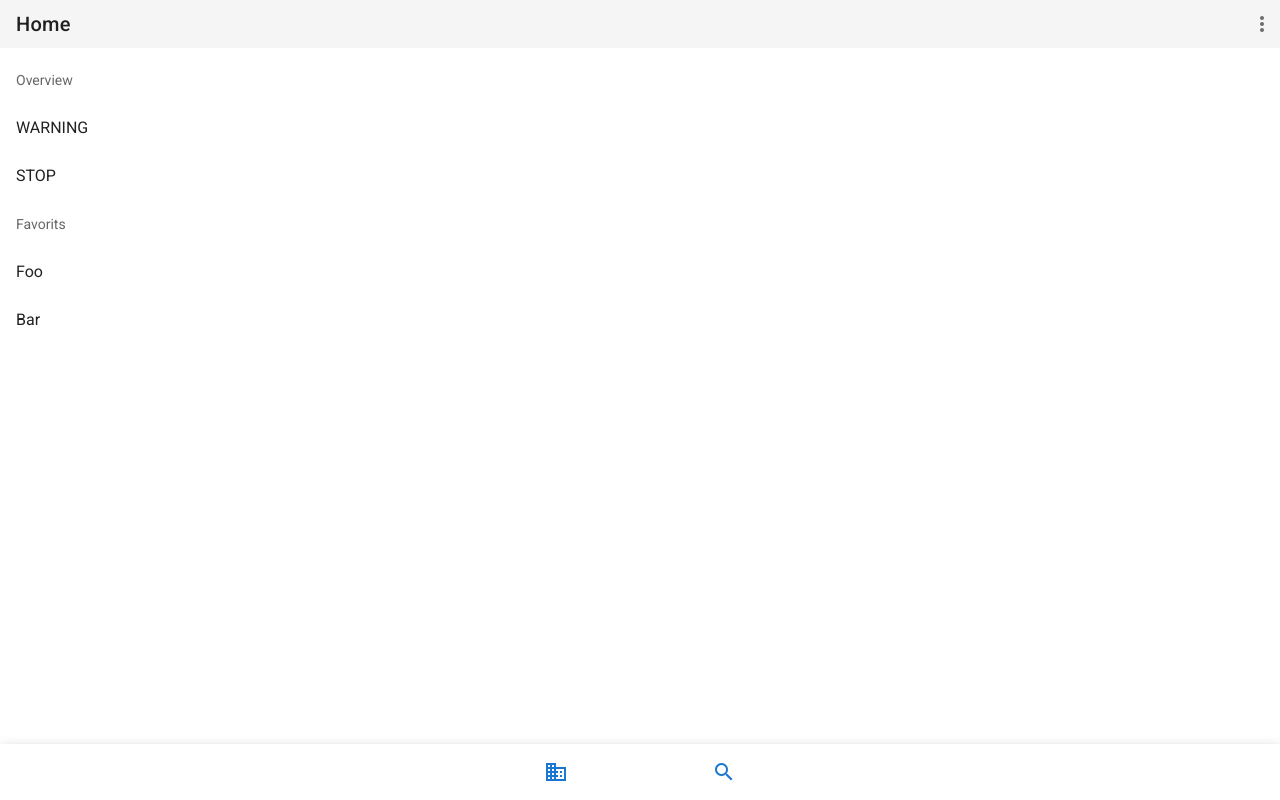
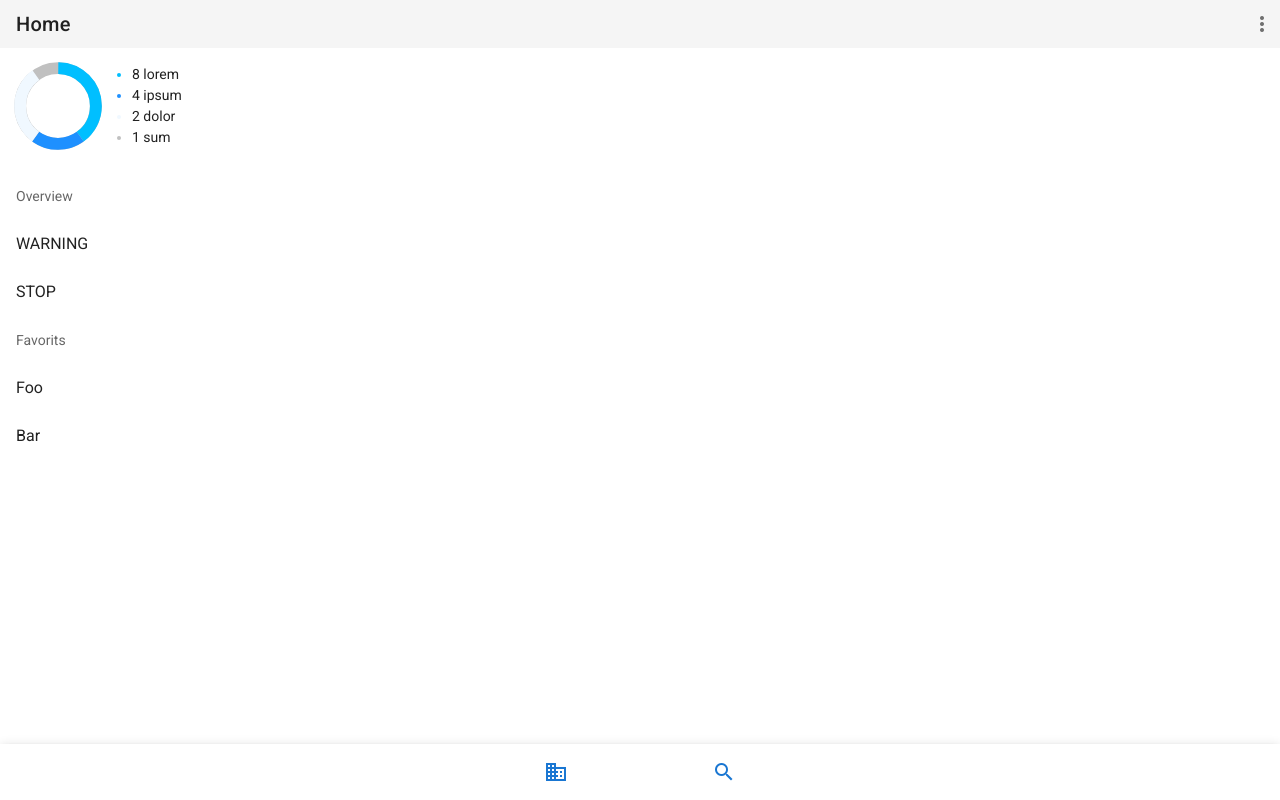
Before and after one commit to beatgrabe/apollon, a Vue app: page /#/ in a window 1280 px wide. Built offline with nearby package versions, Linux system fonts and the light colour scheme.

Commit message:
Add doughnut

```diff
--- /dev/null
+++ b/src/components/Doughnut.vue
@@ -0,0 +1,68 @@
+<template>
+  <svg
+    width="100"
+    height="100"
+    viewBox="0 0 42 42"
+    class="donut"
+  >
+    <circle
+      class="donut-hole"
+      cx="21"
+      cy="21"
+      r="15.91549430918954"
+      fill="#fff"
+    />
+    <circle
+      class="donut-ring"
+      cx="21"
+      cy="21"
+      r="15.91549430918954"
+      fill="transparent"
+      stroke="silver"
+      stroke-width="5"
+    />
+    <circle
+      class="donut-segment1"
+      cx="21"
+      cy="21"
+      r="15.91549430918954"
+      fill="transparent"
+      stroke="deepskyblue"
+      stroke-width="5"
+      stroke-dasharray="40 60"
+      stroke-dashoffset="25"
+    />
+    <circle
+      class="donut-segment2"
+      cx="21"
+      cy="21"
+      r="15.91549430918954"
+      fill="transparent"
+      stroke="dodgerblue"
+      stroke-width="5"
+      stroke-dasharray="20 80"
+      stroke-dashoffset="85"
+    />
+    <circle
+      class="donut-segment3"
+      cx="21"
+      cy="21"
+      r="15.91549430918954"
+      fill="transparent"
+      stroke="aliceblue"
+      stroke-width="5"
+      stroke-dasharray="30 70"
+      stroke-dashoffset="65"
+    />
+  </svg>
+</template>
+
+<script>
+export default {
+  name: 'Doughnut'
+}
+</script>
+
+<style lang="scss" scoped>
+
+</style>
--- a/src/views/Home.vue
+++ b/src/views/Home.vue
@@ -17,6 +17,24 @@
         <v-icon>mdi-dots-vertical </v-icon>
       </v-btn>
     </v-app-bar>
+
+    <div class="chart">
+      <doughnut />
+      <ul class="list">
+        <li class="cat1">
+          8 lorem
+        </li>
+        <li class="cat2">
+          4 ipsum
+        </li>
+        <li class="cat3">
+          2 dolor
+        </li>
+        <li class="cat4">
+          1 sum
+        </li>
+      </ul>
+    </div>
 
     <div class="home">
       <v-list>
@@ -47,26 +65,54 @@
 </template>
 
 <script>
+import Doughnut from '../components/Doughnut'
+
 export default {
   name: 'Home',
 
-  data: () => ({
-    overviewItems: [
-      {
-        text: 'WARNING'
-      },
-      {
-        text: 'STOP'
-      }
-    ],
-    favorits: [
-      {
-        text: 'Foo'
-      },
-      {
-        text: 'Bar'
-      }
-    ]
-  })
+  components: {
+    Doughnut
+  },
+
+  data: () => {
+    return {
+      overviewItems: [
+        { text: 'WARNING' },
+        { text: 'STOP' }
+      ],
+      favorits: [
+        { text: 'Foo' },
+        { text: 'Bar' }
+      ]
+    }
+  }
 }
 </script>
+
+<style lang="scss" scoped>
+.chart {
+  align-items: center;
+  display: flex;
+  padding: 8px;
+
+  .cat1::marker {
+    color: deepskyblue;
+  }
+
+  .cat2::marker {
+    color: dodgerblue;
+  }
+
+  .cat3::marker {
+    color: aliceblue;
+  }
+
+  .cat4::marker {
+    color: silver;
+  }
+
+  .list {
+    font-size: 14px;
+  }
+}
+</style>
```
